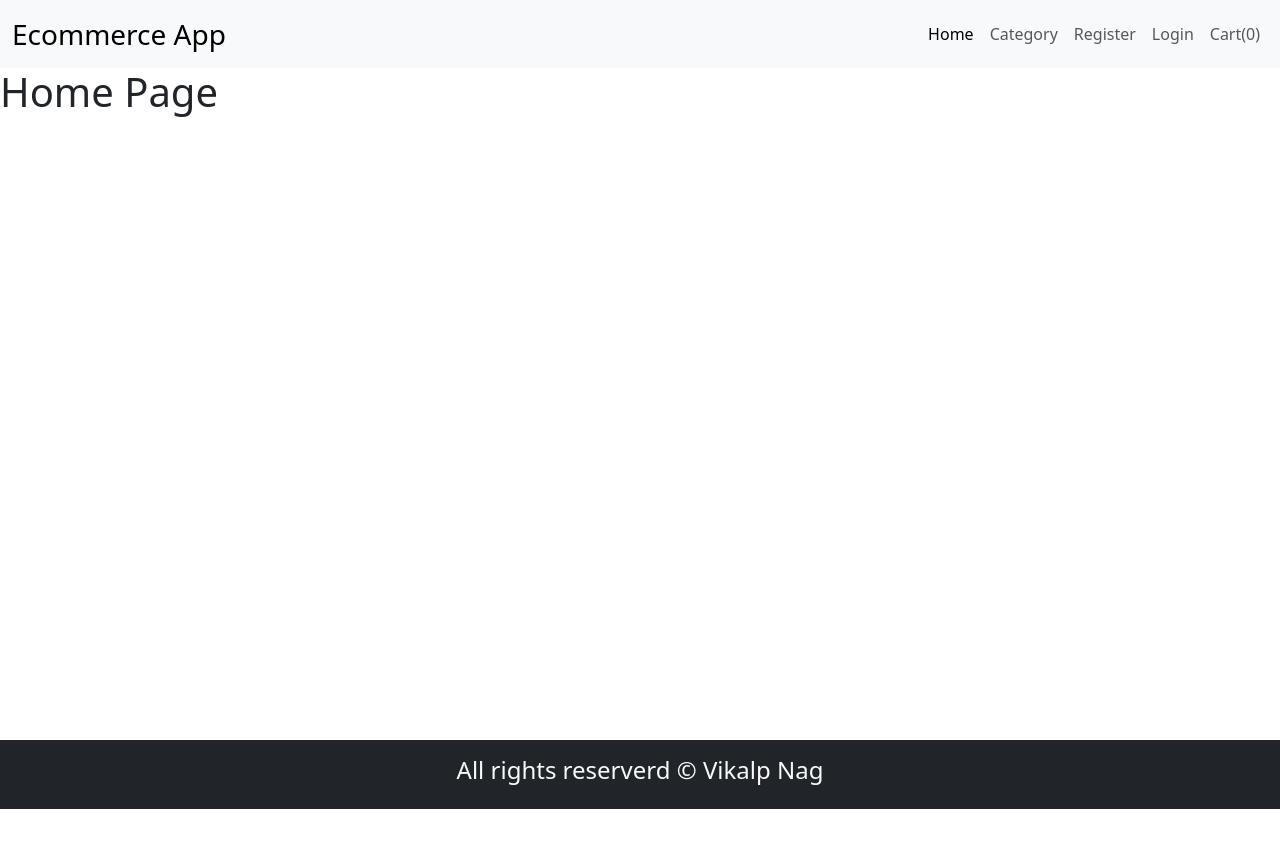
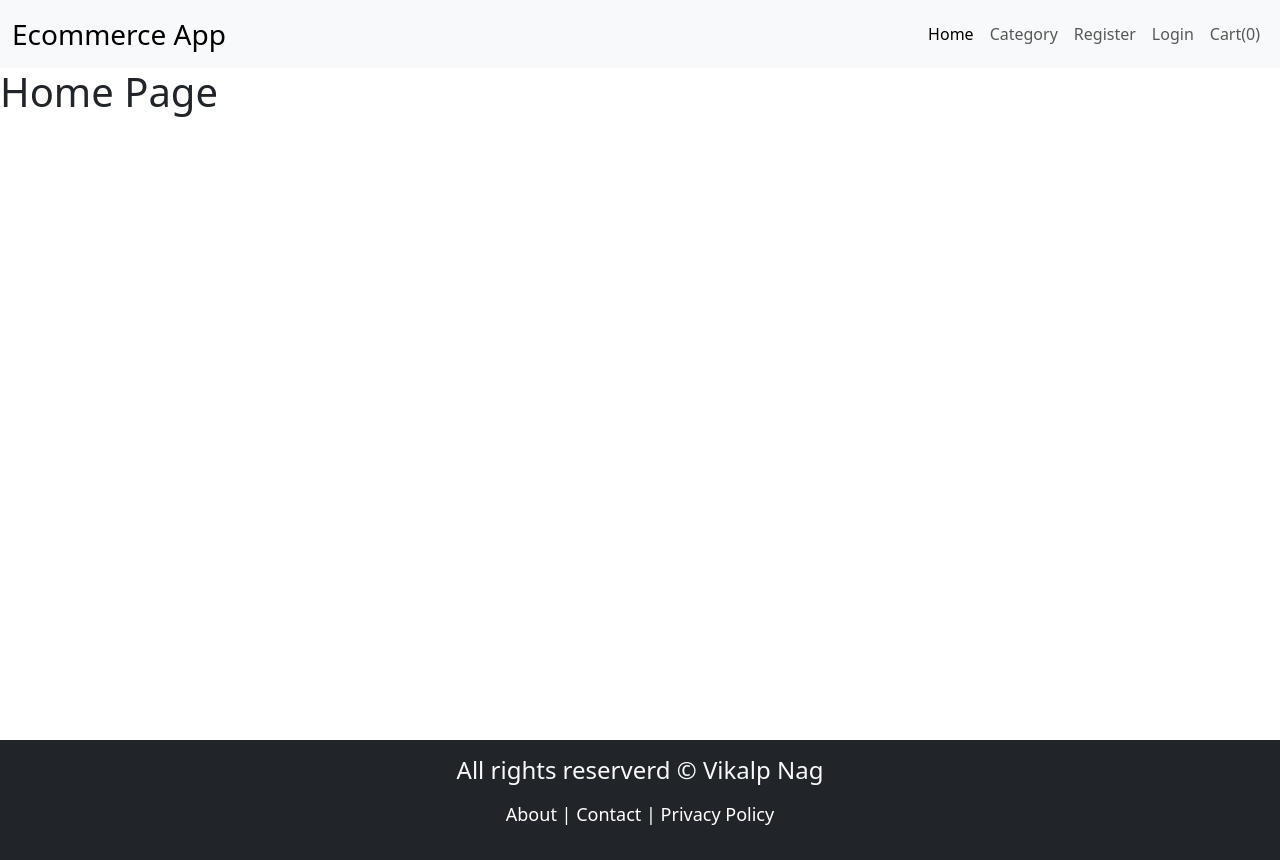
Before and after one commit to VikalpNag/ECommerce-Mern-app, a React (Create React App) app in the folder client/: page / in a window 1280 px wide. Before the commit the page ends 809 px from the top, so only its background shows below. Built offline with nearby package versions, Linux system fonts and the light colour scheme.

Commit message:
footer styling/adding some elements

```diff
--- a/client/src/Components/Layout/Footer.jsx
+++ b/client/src/Components/Layout/Footer.jsx
@@ -1,9 +1,16 @@
 import React from "react";
+import {Link} from "react-router-dom";
+
 
 const Footer = () => {
   return (
     <div className="bg-dark text-light p-3">
-      <h4 className="text-center fs-10">All rights reserverd &copy; Vikalp Nag</h4>
+      <h4 className="text-center fs-20">All rights reserverd &copy; Vikalp Nag</h4>
+      <p className="text-center mt-3 a">
+        <Link to="/about" className="links">About | </Link>
+        <Link to="/contact" className="links">Contact | </Link>
+        <Link to="/policy" className="links">Privacy Policy</Link>
+      </p>
     </div>
   );
 };
--- a/client/src/index.css
+++ b/client/src/index.css
@@ -37,3 +37,12 @@
   font-size: 28px;
   font-weight: 400;
 }
+
+/* footer css */
+.links{
+  text-decoration: none;
+  font-size: 18px;
+  color: white;
+  margin: 0;
+  padding: 0;
+}
```
